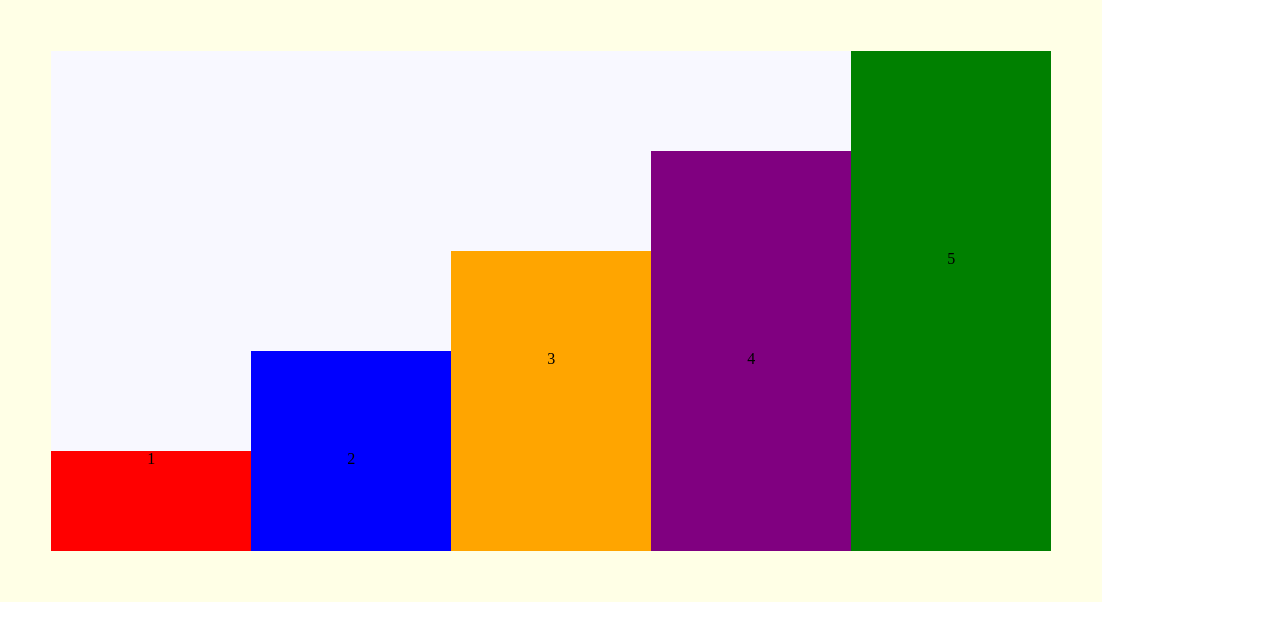
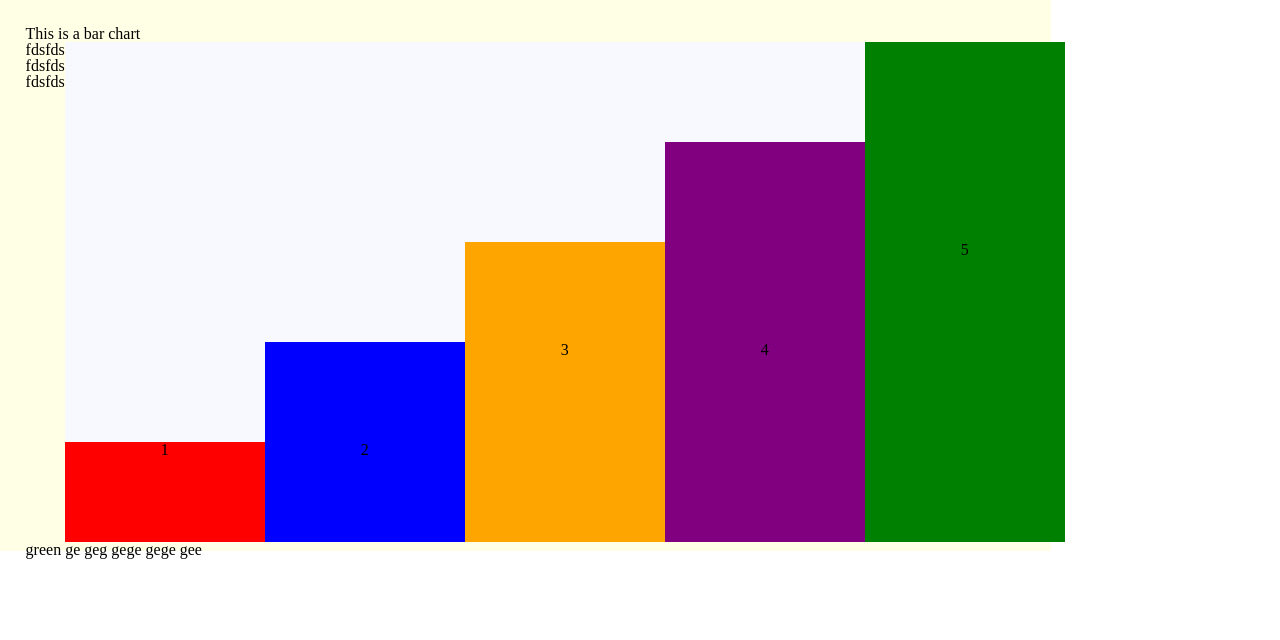
Before and after one commit to xihai01/bar-chart-project, a website: page index.html in a window 1280 px wide. Drawn offline with nearby package versions, Linux system fonts and the light colour scheme.

Commit message:
initial implementation of title and axes labeling

```diff
--- a/script.js
+++ b/script.js
@@ -1,11 +1,14 @@
 jQuery(function() {
   const drawBarChart = function(data, options, element) {
-    //create a div inside element to serve as a wrapper
-    element.append('<div class="wrapper"></div>');
+    //create a div inside element to hold together bar chart and y-axis
+    element.append('<div class="box"></div>')
+    //create a div inside box to serve as a wrapper for grid bars
+    $('.box').append('<div class="wrapper"></div>');
     //draw a grid
     drawGrid(data, element);
     //fill in the bars with colour
     colorGrid(data, options);
+    labelTitleAndAxes(data, element);
   }
 
   function drawGrid(data, element) {
@@ -16,6 +19,7 @@ jQuery(function() {
     //get the width and height of the rendering element
     const elmWidth = parseInt(element.css('width')) / width;
     const elmHeight = parseInt(element.css('height')) / height;
+   // console.log(element.css('height'));
 
     let yCoords = height;
     //draw grid
@@ -76,6 +80,15 @@ jQuery(function() {
     }
   }
 
+  //label title and axes
+  function labelTitleAndAxes(data, element) {
+    $('.box').prepend('<div class="y-axis"><div>fdsfds</div><div>fdsfds</div><div>fdsfds</div></div>');
+    //append title to top of element
+    element.prepend('<div class="title">This is a bar chart</div>');
+    //append x-axis label to bottom
+    element.append('<div class="x-axis">green ge geg gege gege gee</div>');
+  }
+
   //testing
   let data = [1, 2, 3, 4, 5];
   let options = {color: ['red', 'blue', 'orange', 'purple', 'green'],
--- a/styles.css
+++ b/styles.css
@@ -1,9 +1,11 @@
 .img
 {
   display: flex;
+  flex-direction: row;
+  flex-wrap: wrap;
   width: 1000px;
   height: 500px;
-  padding: 4%;
+  padding: 2%;
   background-color: #ffffe6;
 }
 
@@ -13,11 +15,31 @@
   display: inline-block;
 }
 
+.box {
+  display: flex;
+}
+
 .wrapper
 {
   display: flex;
   flex-direction: row;
   flex-wrap: wrap;
+  flex: 1 0 auto;
   width: 100%;
   background-color: ghostwhite;
 }
+
+.title {
+  display: flex;
+  width: 100%;
+}
+
+.x-axis {
+  display: flex;
+  width: 100%;
+}
+
+.y-axis {
+  display: flex;
+  flex-direction: column;
+}
```
Also changed, not shown: index.html (+2 -1 lines).
